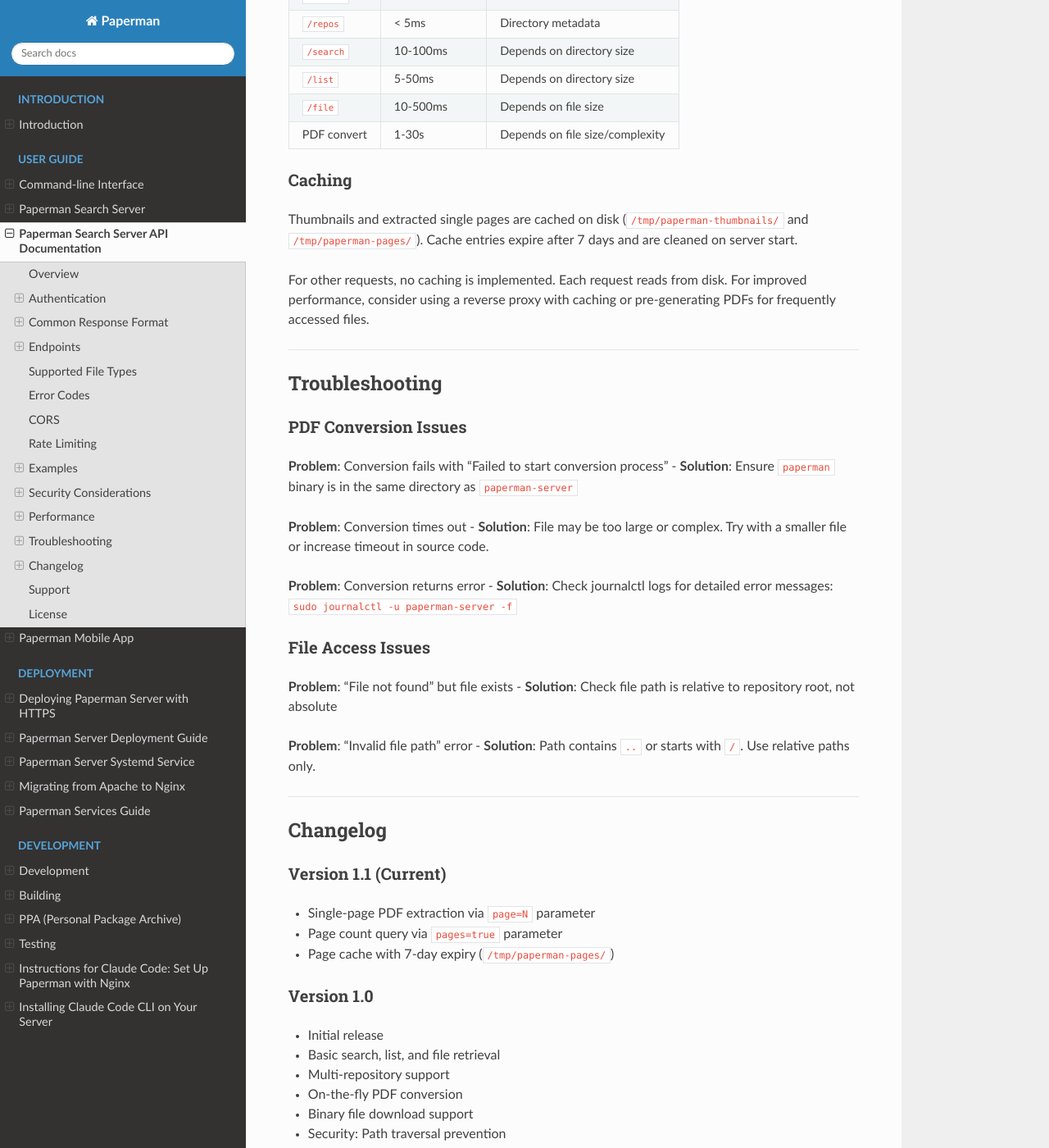
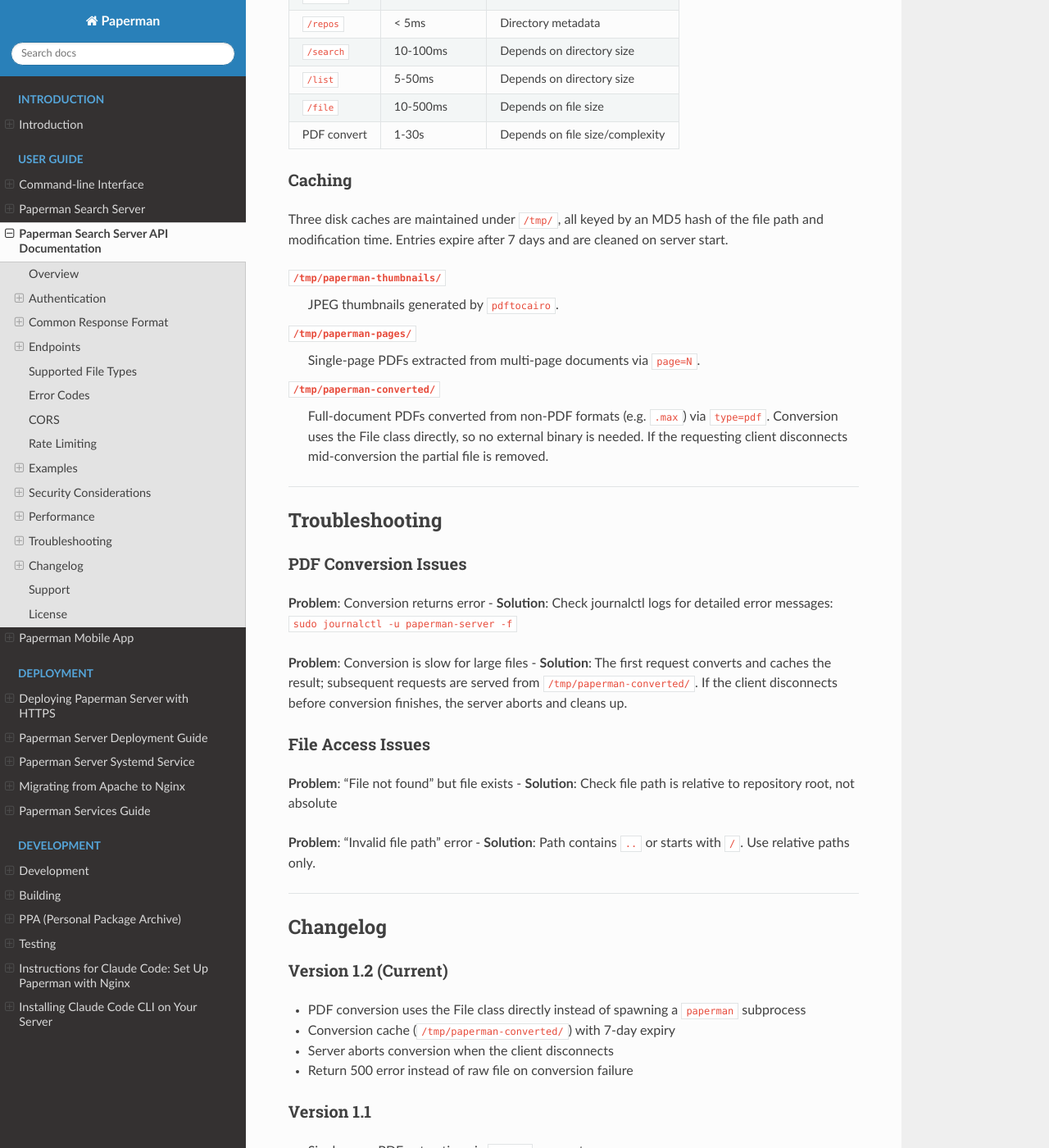
Before and after one commit to sjg20/paperman, a Sphinx documentation site: the page built from doc/api.rst, in a window 1280 px wide and 1400 px high, scrolled down 10772 px. Shown: the whole window at 82% size. Built offline with Sphinx 7.4.7 and the Read the Docs theme 3.1.0, drawn with Linux system fonts in a browser that asks for light colours.

Commit message:
server: Abort conversion when the client disconnects
The convertToPdf() loop now calls processEvents() between pages and
checks the socket state. If the client has disconnected the conversion
is aborted and the partial cache file is removed.

Also update the API docs to describe all three disk caches, remove
the now-obsolete paperman-binary troubleshooting, and add a v1.2
changelog entry.

Co-developed-by: Claude Opus 4.6 <noreply@anthropic.com>

```diff
--- a/doc/api.rst
+++ b/doc/api.rst
@@ -628,13 +628,22 @@
 Caching
 ~~~~~~~
 
-Thumbnails and extracted single pages are cached on disk
-(``/tmp/paperman-thumbnails/`` and ``/tmp/paperman-pages/``). Cache
-entries expire after 7 days and are cleaned on server start.
+Three disk caches are maintained under ``/tmp/``, all keyed by an MD5
+hash of the file path and modification time. Entries expire after 7
+days and are cleaned on server start.
 
-For other requests, no caching is implemented. Each request reads from
-disk. For improved performance, consider using a reverse proxy with
-caching or pre-generating PDFs for frequently accessed files.
+``/tmp/paperman-thumbnails/``
+   JPEG thumbnails generated by ``pdftocairo``.
+
+``/tmp/paperman-pages/``
+   Single-page PDFs extracted from multi-page documents via
+   ``page=N``.
+
+``/tmp/paperman-converted/``
+   Full-document PDFs converted from non-PDF formats (e.g. ``.max``)
+   via ``type=pdf``. Conversion uses the File class directly, so no
+   external binary is needed. If the requesting client disconnects
+   mid-conversion the partial file is removed.
 
 --------------
 
@@ -644,16 +653,14 @@
 PDF Conversion Issues
 ~~~~~~~~~~~~~~~~~~~~~
 
-**Problem**: Conversion fails with “Failed to start conversion process”
-- **Solution**: Ensure ``paperman`` binary is in the same directory as
-``paperman-server``
-
-**Problem**: Conversion times out - **Solution**: File may be too large
-or complex. Try with a smaller file or increase timeout in source code.
-
 **Problem**: Conversion returns error - **Solution**: Check journalctl
 logs for detailed error messages:
 ``sudo journalctl -u paperman-server -f``
+
+**Problem**: Conversion is slow for large files - **Solution**: The
+first request converts and caches the result; subsequent requests are
+served from ``/tmp/paperman-converted/``. If the client disconnects
+before conversion finishes, the server aborts and cleans up.
 
 File Access Issues
 ~~~~~~~~~~~~~~~~~~
@@ -669,8 +676,17 @@
 Changelog
 ---------
 
-Version 1.1 (Current)
+Version 1.2 (Current)
 ~~~~~~~~~~~~~~~~~~~~~
+
+-  PDF conversion uses the File class directly instead of spawning
+   a ``paperman`` subprocess
+-  Conversion cache (``/tmp/paperman-converted/``) with 7-day expiry
+-  Server aborts conversion when the client disconnects
+-  Return 500 error instead of raw file on conversion failure
+
+Version 1.1
+~~~~~~~~~~~~
 
 -  Single-page PDF extraction via ``page=N`` parameter
 -  Page count query via ``pages=true`` parameter
```
Also changed, not shown: 2 other files.
